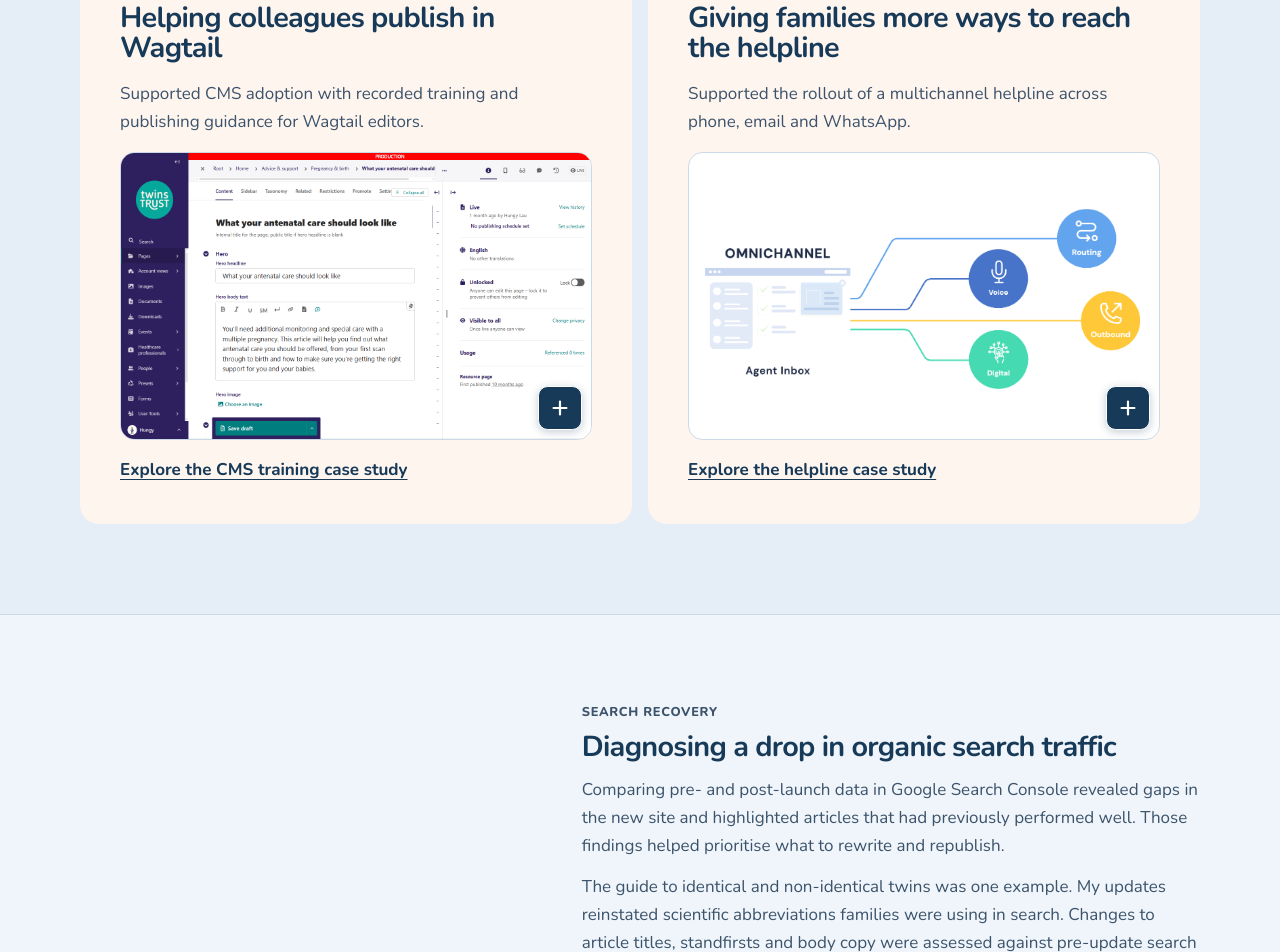
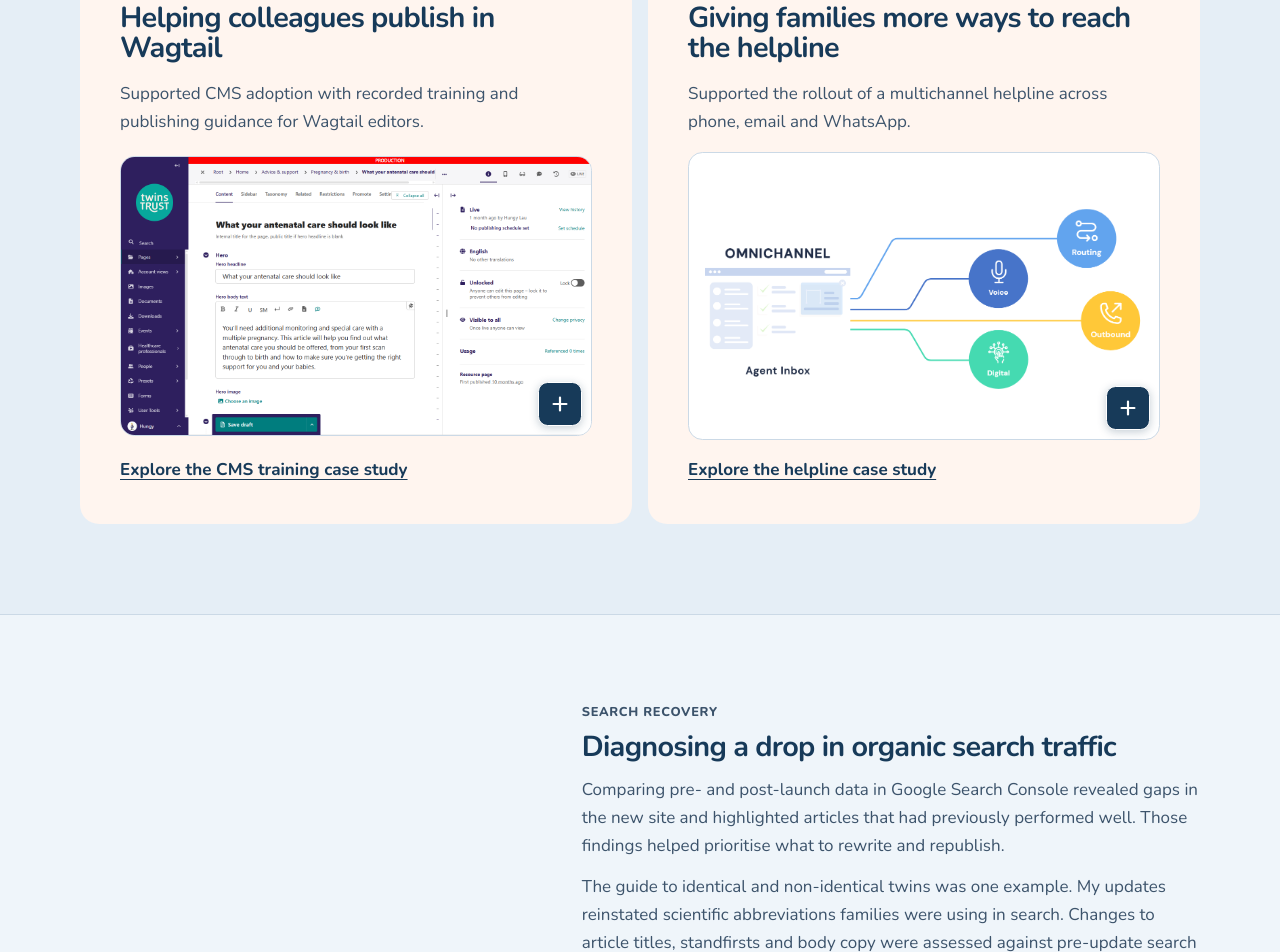
Before and after one commit to hungylau/portfolio, a plain HTML site: page index.html in a window 1280 px wide. Shown: the part 1471-2423 px from the top of the page. Drawn offline with nearby package versions, Linux system fonts and the light colour scheme.

Commit message:
Size the Wagtail frame to the original screenshot

```diff
--- a/index.html
+++ b/index.html
@@ -340,7 +340,6 @@ footer{padding-bottom:calc(6.5rem + env(safe-area-inset-bottom, 0px))}
 .platform-figure{width:100%;margin-top:auto}
 .platform-image{display:flex;align-items:center;justify-content:center;width:100%;height:clamp(12rem,24vw,18rem);padding:1rem;border:1px solid var(--line);border-radius:.9rem;overflow:hidden;background:#fff}
 .platform-image img{display:block;width:100%;height:100%;object-fit:contain}
-.wagtail-platform{background:#eff2f8}
 .site-header .brand { flex-wrap:wrap; gap:.6rem; }
 .site-header .brand-name { margin-right:auto; text-decoration:none; }
 .contrast-toggle {
@@ -380,8 +379,8 @@ footer{padding-bottom:calc(6.5rem + env(safe-area-inset-bottom, 0px))}
   .contrast-toggle, .contrast-state, .button, .dock { border:1px solid ButtonText; }
   .brand-mark { background:CanvasText; forced-color-adjust:none; }
 }
-.wagtail-platform { padding:0; background:#fff; }
-.wagtail-platform img { object-fit:fill; }
+.platform-image.wagtail-platform { height:auto; padding:0; background:#fff; }
+.wagtail-platform img { height:auto; }
 
 @media(max-width:660px){.platform-image{height:14rem}}
 
```
